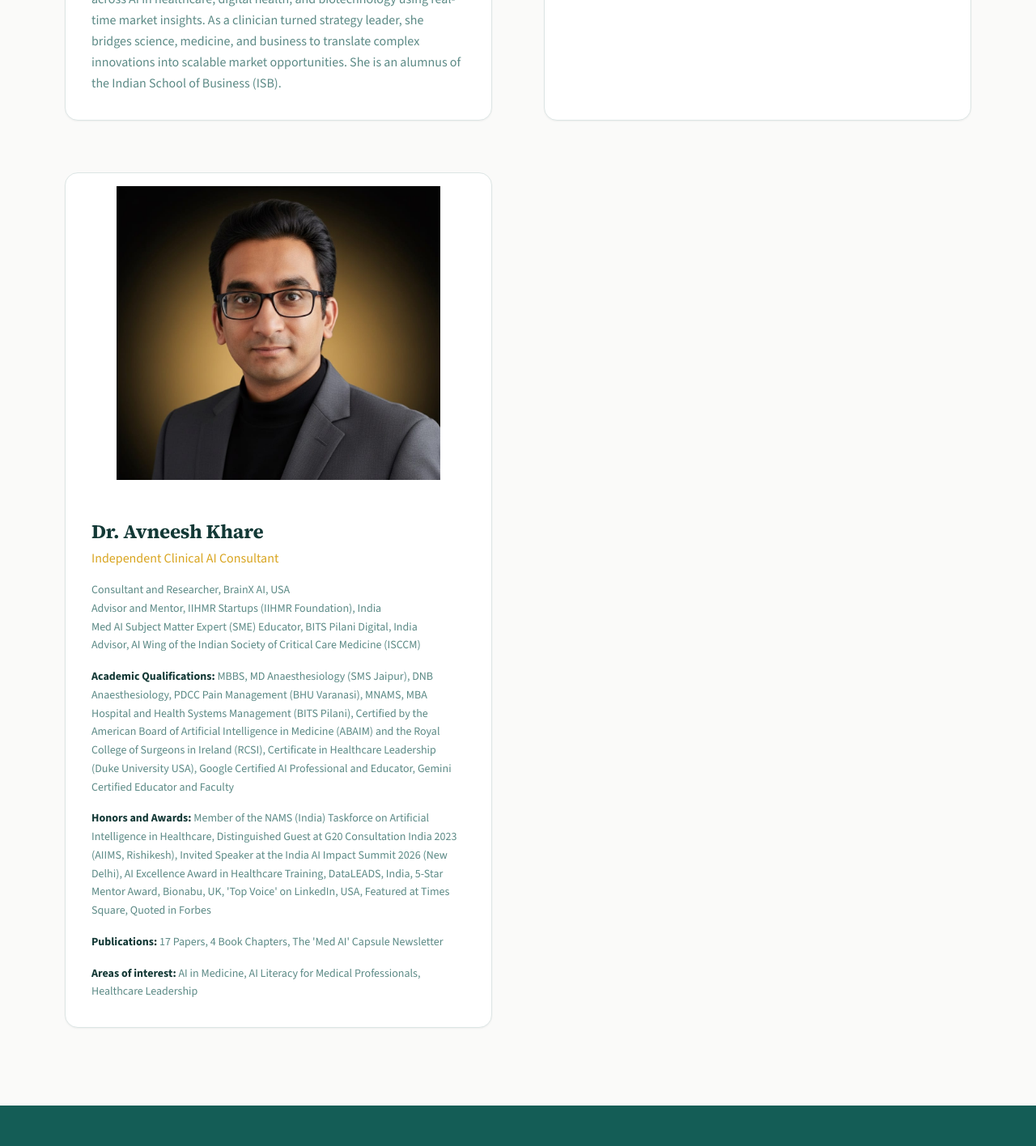
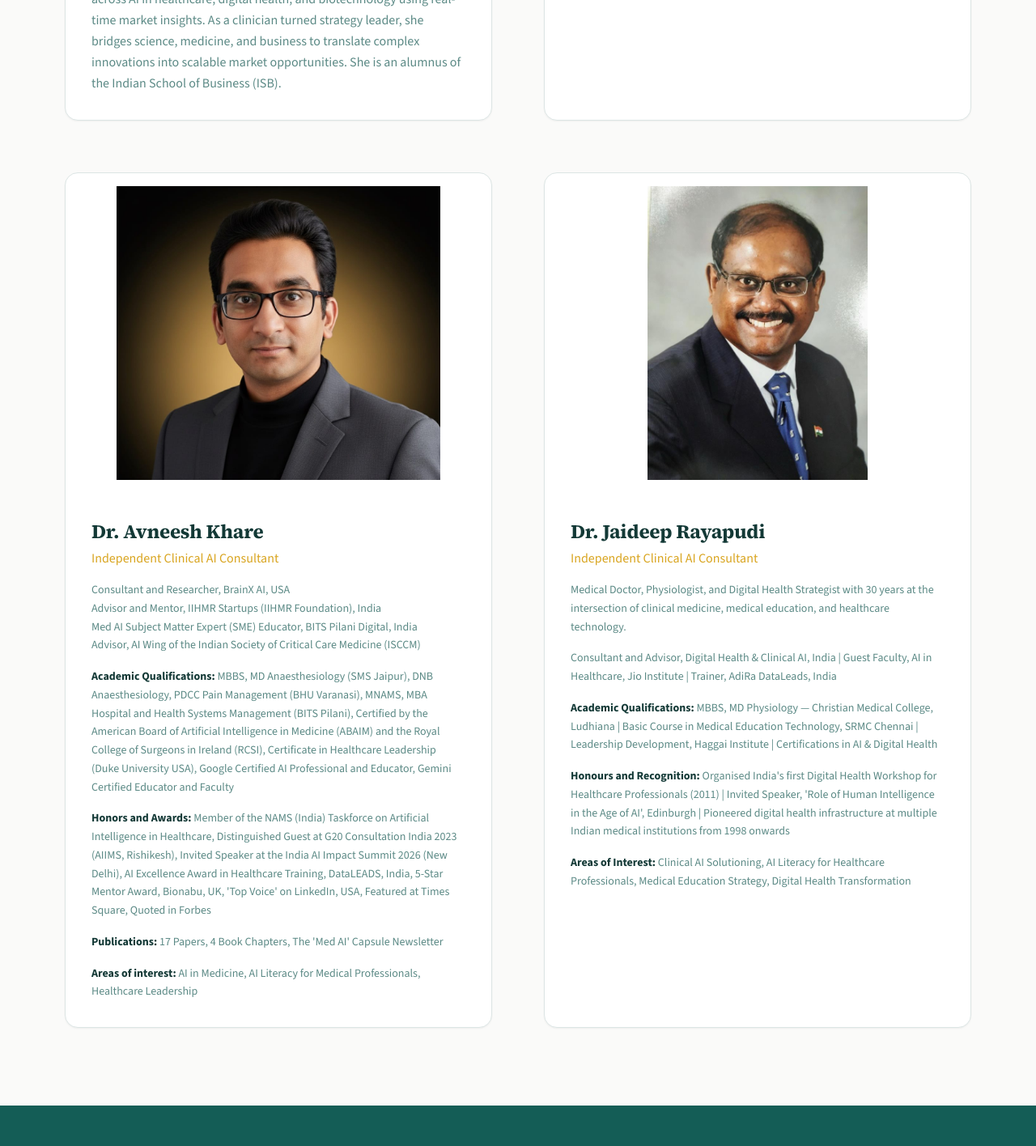
Before and after one commit to thecanopi/website, a React (Vite) app: page /team in a window 1280 px wide. Shown: the part 1121-2537 px from the top of the page at 81% size. Built offline with nearby package versions, Linux system fonts and the light colour scheme.

Commit message:
added team member dr jaideep

```diff
--- a/src/pages/TeamPage.tsx
+++ b/src/pages/TeamPage.tsx
@@ -4,6 +4,7 @@ import pageBg from '@/assets/page-bg-abstract.jpg';
 import drAnupamaImg from '@/assets/Dr Anupama.jpg';
 import drVikramImg from '@/assets/Dr Vikram.jpg';
 import drAvneeshImg from '@/assets/Dr Avneesh khare.jpg';
+import drJaideepImg from '@/assets/dr jaideep.jpg';
 
 export default function TeamPage() {
     return (
@@ -111,6 +112,40 @@ export default function TeamPage() {
                                 </div>
                             </RevealOnScroll>
 
+                            {/* Dr. Jaideep Rayapudi */}
+                            <RevealOnScroll delayMs={400}>
+                                <div className="bg-card rounded-2xl overflow-hidden border border-border shadow-sm hover:shadow-md transition-shadow h-full flex flex-col">
+                                    <div className="aspect-square sm:aspect-[4/3] relative overflow-hidden">
+                                        <img
+                                            src={drJaideepImg}
+                                            alt="Dr. Jaideep Rayapudi"
+                                            className="object-contain w-full h-full p-4"
+                                        />
+                                    </div>
+                                    <div className="p-8 flex-1 flex flex-col">
+                                        <h3 className="text-2xl font-serif font-bold text-foreground mb-1">Dr. Jaideep Rayapudi</h3>
+                                        <p className="text-accent font-medium mb-4">Independent Clinical AI Consultant</p>
+                                        <div className="text-muted-foreground text-sm leading-relaxed flex-1 space-y-4">
+                                            <p>
+                                                Medical Doctor, Physiologist, and Digital Health Strategist with 30 years at the intersection of clinical medicine, medical education, and healthcare technology.
+                                            </p>
+                                            <p>
+                                                Consultant and Advisor, Digital Health &amp; Clinical AI, India | Guest Faculty, AI in Healthcare, Jio Institute | Trainer, AdiRa DataLeads, India
+                                            </p>
+                                            <p>
+                                                <strong className="text-foreground">Academic Qualifications:</strong> MBBS, MD Physiology — Christian Medical College, Ludhiana | Basic Course in Medical Education Technology, SRMC Chennai | Leadership Development, Haggai Institute | Certifications in AI &amp; Digital Health
+                                            </p>
+                                            <p>
+                                                <strong className="text-foreground">Honours and Recognition:</strong> Organised India's first Digital Health Workshop for Healthcare Professionals (2011) | Invited Speaker, 'Role of Human Intelligence in the Age of AI', Edinburgh | Pioneered digital health infrastructure at multiple Indian medical institutions from 1998 onwards
+                                            </p>
+                                            <p>
+                                                <strong className="text-foreground">Areas of Interest:</strong> Clinical AI Solutioning, AI Literacy for Healthcare Professionals, Medical Education Strategy, Digital Health Transformation
+                                            </p>
+                                        </div>
+                                    </div>
+                                </div>
+                            </RevealOnScroll>
+
                         </div>
                     </div>
                 </section>
```
Also changed, not shown: src/assets/dr jaideep.jpg (added).
